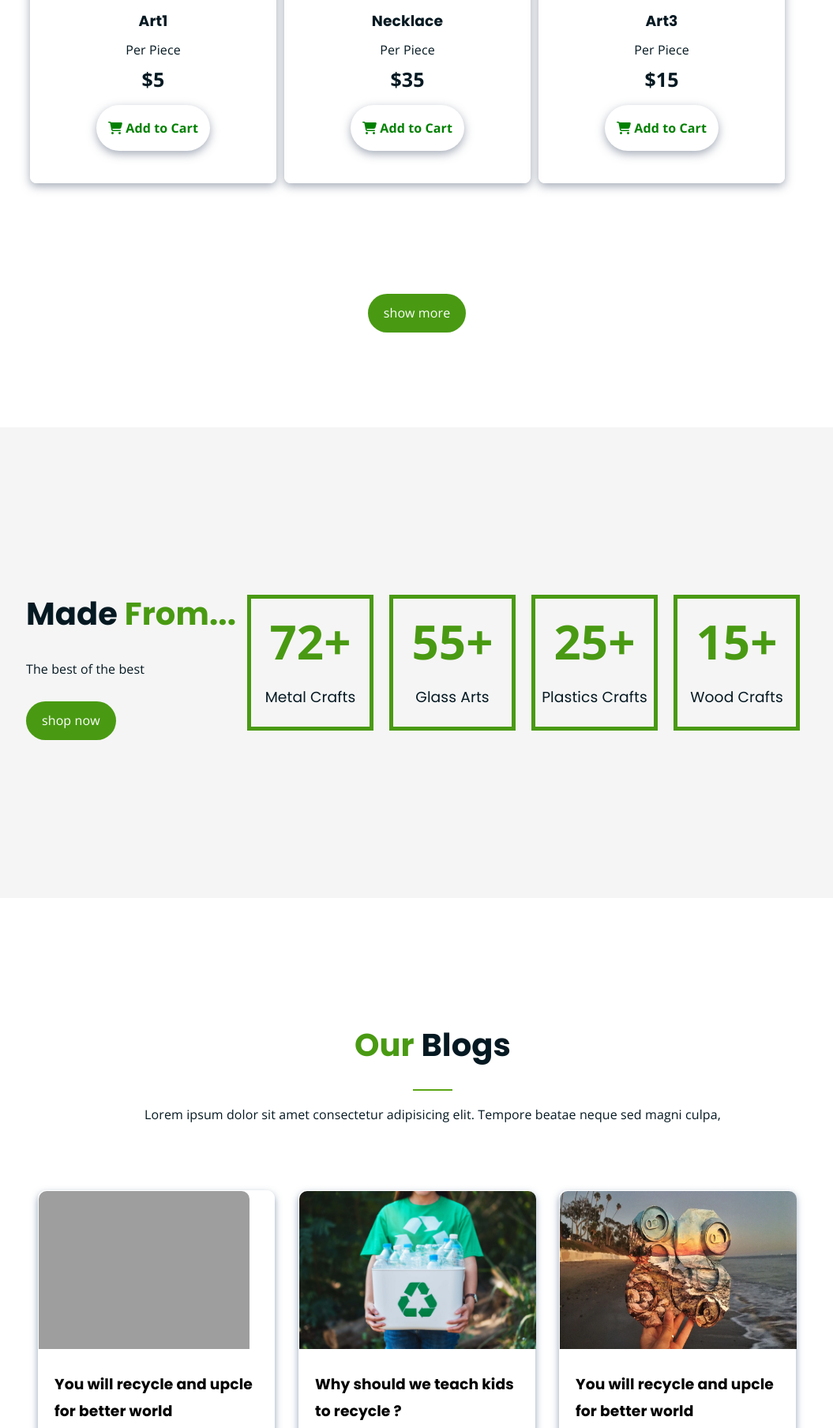
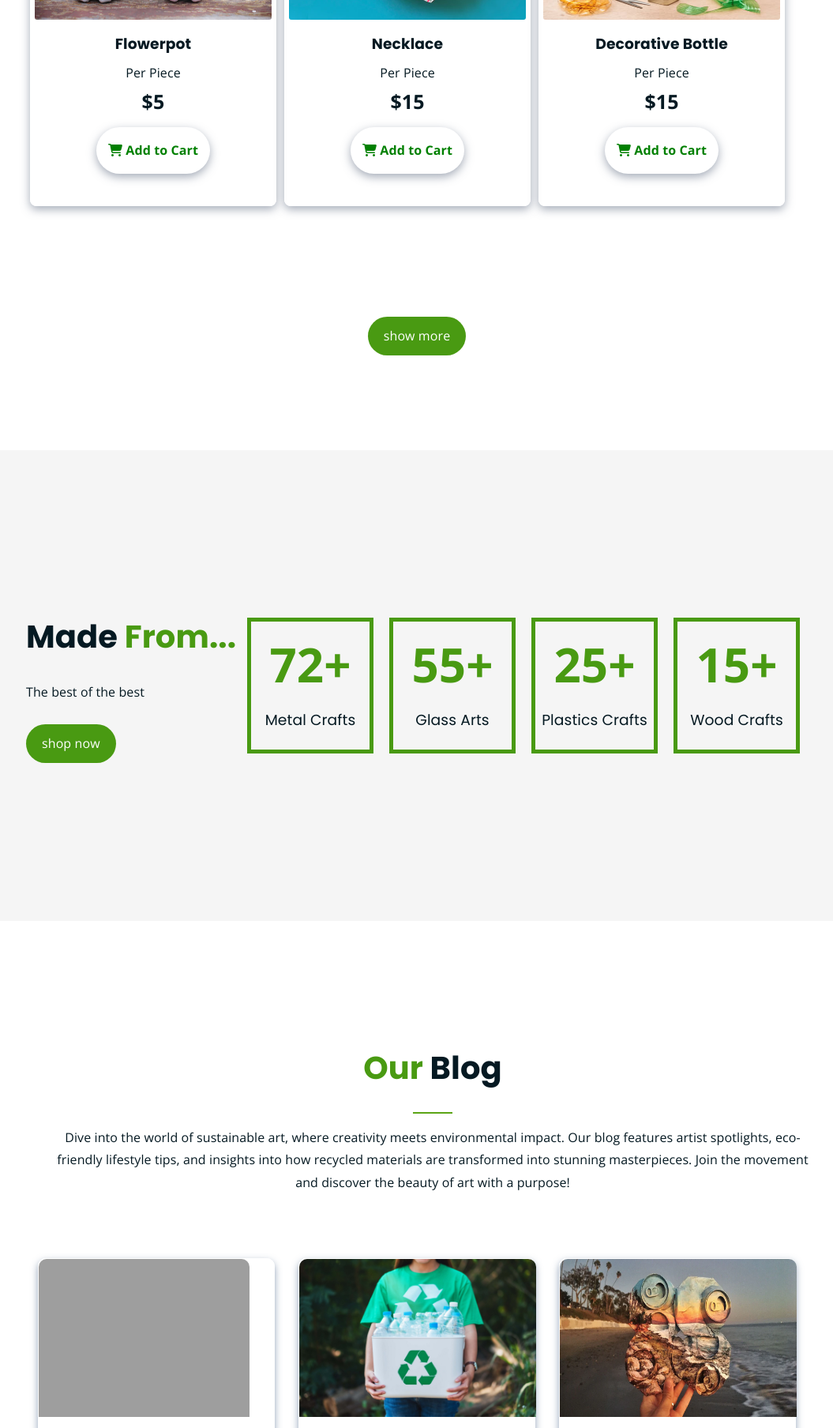
Before and after one commit to utatsineza/TransformerInnovationHub, a Django app: page / in a window 1280 px wide. Shown: the part 1712-3520 px from the top of the page at 79% size, without its empty margins (112-1167 px from the left). Run offline with Django 5.2, Linux system fonts and the light colour scheme; grey boxes are pictures that could not be loaded.

Commit message:
content edited

```diff
--- a/innovation_hub/webstore/templates/home.html
+++ b/innovation_hub/webstore/templates/home.html
@@ -2,15 +2,24 @@
 <!DOCTYPE html>
 <html lang="en">
   <head>
-    <meta charset="UTF-8">
-    <meta name="viewport" content="width=device-width, initial-scale=1.0">
+    <meta charset="UTF-8" />
+    <meta name="viewport" content="width=device-width, initial-scale=1.0" />
     <title>Transformer Innovation Hub</title>
-    <link rel="stylesheet" href="/static/styles/main.css">
-    <link rel="stylesheet" href="/static/styles/all.css">
-    <link rel="stylesheet" href="/static/styles/styles.css">
-    <link href="https://fonts.googleapis.com/css?family=Open+Sans:300,400,700" rel="stylesheet">
-	<link href="https://fonts.googleapis.com/css?family=Poppins:400,700&display=swap" rel="stylesheet">
-    <link rel="stylesheet" href="https://cdnjs.cloudflare.com/ajax/libs/font-awesome/6.5.1/css/all.min.css">
+    <link rel="stylesheet" href="/static/styles/main.css" />
+    <link rel="stylesheet" href="/static/styles/all.css" />
+    <link rel="stylesheet" href="/static/styles/styles.css" />
+    <link
+      href="https://fonts.googleapis.com/css?family=Open+Sans:300,400,700"
+      rel="stylesheet"
+    />
+    <link
+      href="https://fonts.googleapis.com/css?family=Poppins:400,700&display=swap"
+      rel="stylesheet"
+    />
+    <link
+      rel="stylesheet"
+      href="https://cdnjs.cloudflare.com/ajax/libs/font-awesome/6.5.1/css/all.min.css"
+    />
   </head>
   <body>
     <!-- header -->
@@ -22,7 +31,7 @@
               <!-- logo -->
               <div class="site-logo">
                 <a href="index.html">
-								<img src="static/img/logo.png" alt="logo" width="100px">
+                  <img src="static/img/logo.png" alt="logo" width="100px" />
                 </a>
               </div>
               <!-- logo -->
@@ -38,8 +47,12 @@
                 <ul class="nav-icon">
                   <li class="icons">
                     <div class="header-icons">
-										<a class="shopping-cart" href="{% url 'webstore:cart' %}"><i class="fas fa-shopping-cart"></i></a>
-										<a class="search-bar-icon" href="#"><i class="fas fa-search"></i></a>
+                      <a class="shopping-cart" href="{% url 'webstore:cart' %}"
+                        ><i class="fas fa-shopping-cart"></i
+                      ></a>
+                      <a class="search-bar-icon" href="#"
+                        ><i class="fas fa-search"></i
+                      ></a>
                     </div>
                   </li>
                 </ul>
@@ -80,7 +93,7 @@
           <div class="service-display">
             <div class="service">
               <div class="service-icon">
-                            <img src="static/img/qaulity.png" alt="">
+                <img src="static/img/qaulity.png" alt="" />
               </div>
               <div class="service-content">
                 <h4>High Quality</h4>
@@ -89,7 +102,7 @@
             </div>
             <div class="service">
               <div class="service-icon">
-                            <img src="static/img/shipping.png" alt="">
+                <img src="static/img/shipping.png" alt="" />
               </div>
               <div class="service-content">
                 <h4>Free Shipping</h4>
@@ -98,7 +111,7 @@
             </div>
             <div class="service">
               <div class="service-icon">
-                            <img src="static/img/customer-support.png" alt="">
+                <img src="static/img/customer-support.png" alt="" />
               </div>
               <div class="service-content">
                 <h4>24/7 Support</h4>
@@ -120,7 +133,13 @@
             <div class="section-title">
               <h3><span>Our</span> Products</h3>
               <div class="under-line"></div>
-                        <p>Lorem ipsum dolor sit amet consectetur adipisicing elit. Tempore beatae neque sed magni culpa, maxime molestiae reprehenderit minima.</p>
+              <p>
+                Explore a curated collection of artwork crafted from recycled
+                materials. Each piece tells a story of transformation—where
+                discarded waste becomes breathtaking creations. Support
+                eco-conscious artists and bring sustainability into your space
+                with one-of-a-kind masterpieces
+              </p>
             </div>
           </div>
         </div>
@@ -128,34 +147,46 @@
           <div class="product-block">
             <div class="product-item">
               <div class="product-image">
-                            <a href=""><img src="static/img/products/art-flower-glass.webp" alt=""></a>
+                <a href=""
+                  ><img src="static/img/products/art-flower-glass.webp" alt=""
+                /></a>
               </div>
-                        <h3>Art1</h3>
+              <h3>Flowerpot</h3>
               <p>Per Piece</p>
               <p class="product-price">$5</p>
-                        <a href="" class="cart-icon"><i class="fas fa-shopping-cart"></i> Add to Cart</a>
+              <a href="" class="cart-icon"
+                ><i class="fas fa-shopping-cart"></i> Add to Cart</a
+              >
             </div>
           </div>
           <div class="product-block">
             <div class="product-item">
               <div class="product-image">
-                            <a href=""><img src="static/img/products/art-necklace.webp" alt=""></a>
+                <a href=""
+                  ><img src="static/img/products/art-necklace.webp" alt=""
+                /></a>
               </div>
               <h3>Necklace</h3>
               <p>Per Piece</p>
-                        <p class="product-price">$35</p>
-                        <a href="" class="cart-icon"><i class="fas fa-shopping-cart"></i> Add to Cart</a>
+              <p class="product-price">$15</p>
+              <a href="" class="cart-icon"
+                ><i class="fas fa-shopping-cart"></i> Add to Cart</a
+              >
             </div>
           </div>
           <div class="product-block">
             <div class="product-item">
               <div class="product-image">
-                            <a href=""><img src="static/img/products/bottle.jpg" alt=""></a>
+                <a href=""
+                  ><img src="static/img/products/bottle.jpg" alt=""
+                /></a>
               </div>
-                        <h3>Art3</h3>
+              <h3>Decorative Bottle</h3>
               <p>Per Piece</p>
               <p class="product-price">$15</p>
-                        <a href="" class="cart-icon"><i class="fas fa-shopping-cart"></i> Add to Cart</a>
+              <a href="" class="cart-icon"
+                ><i class="fas fa-shopping-cart"></i> Add to Cart</a
+              >
             </div>
           </div>
         </div>
@@ -174,7 +205,7 @@
         <div class="row">
           <div class="featured-category-1">
             <div class="section-title">
-                        <h3 id="made-of-header">    Made <span> From... </span> </h3>
+              <h3 id="made-of-header">Made <span> From... </span></h3>
               <p>The best of the best</p>
               <div class="shop-now"><a href="">shop now</a></div>
             </div>
@@ -208,9 +239,15 @@
         <div class="row">
           <div class="blog-section-1">
             <div class="section-title">
-                        <h3><span>Our</span> Blogs</h3>
+              <h3><span>Our</span> Blog</h3>
               <div class="under-line"></div>
-                        <p>Lorem ipsum dolor sit amet consectetur adipisicing elit. Tempore beatae neque sed magni culpa, </p>
+              <p>
+                Dive into the world of sustainable art, where creativity meets
+                environmental impact. Our blog features artist spotlights,
+                eco-friendly lifestyle tips, and insights into how recycled
+                materials are transformed into stunning masterpieces. Join the
+                movement and discover the beauty of art with a purpose!
+              </p>
             </div>
           </div>
         </div>
@@ -219,12 +256,18 @@
             <div class="blog-content">
               <a href="">
                 <div class="news-image">
-                                <img src="/static/img/blog-img/blog-image-1.jpg" alt="">
+                  <img src="/static/img/blog-img/blog-image-1.jpg" alt="" />
                 </div>
               </a>
               <div class="blog-data-box">
-                            <h3><a href="">You will recycle and upcle for better world</a></h3>
-                            <p class="excerpt">Lorem, ipsum dolor sit amet consectetur adipisicing elit. Doloribus enim voluptatum eius, et.</p>
+                <h3>
+                  <a href="">You will recycle and upcyle for better world</a>
+                </h3>
+                <p class="excerpt">
+                  Through upcycling and recycling, we empower artists to
+                  transform discarded materials into stunning, sustainable
+                  masterpieces. Every creation is a step toward a...
+                </p>
                 <a href="">read more ></a>
               </div>
             </div>
@@ -233,12 +276,16 @@
             <div class="blog-content">
               <a href="">
                 <div class="news-image">
-                                <img src="/static/img/blog-img/blog-2.jpg" alt="">
+                  <img src="/static/img/blog-img/blog-2.jpg" alt="" />
                 </div>
               </a>
               <div class="blog-data-box">
                 <h3><a href="">Why should we teach kids to recycle ?</a></h3>
-                            <p class="excerpt">Lorem, ipsum dolor sit amet consectetur adipisicing elit. Doloribus enim voluptatum eius, et.</p>
+                <p class="excerpt">
+                  Teaching children to recycle fosters a sense of responsibility
+                  for the planet. It helps them understand the value of
+                  resources through upcycling...
+                </p>
                 <a href="">read more ></a>
               </div>
             </div>
@@ -247,12 +294,18 @@
             <div class="blog-content">
               <a href="">
                 <div class="news-image">
-                                <img src="/static/img/blog-img/blog-1.webp" alt="">
+                  <img src="/static/img/blog-img/blog-1.webp" alt="" />
                 </div>
               </a>
               <div class="blog-data-box">
-                            <h3><a href="">You will recycle and upcle for better world</a></h3>
-                            <p class="excerpt">Lorem, ipsum dolor sit amet consectetur adipisicing elit. Doloribus enim voluptatum eiuset.</p>
+                <h3>
+                  <a href="">You will recycle and upcle for better world</a>
+                </h3>
+                <p class="excerpt">
+                  Every discarded item has the potential for a second life.
+                  Through recycling, we turn waste into art, reducing
+                  environmental impact while fostering creativity...
+                </p>
                 <a href="">read more ></a>
               </div>
             </div>
@@ -273,21 +326,31 @@
         <div class="row">
           <div class="news-letter-head">
             <h3>Subscribe to our <span>Newsletter</span></h3>
-                    <p>Lorem ipsum dolor sit amet consectetur adipisicing elit. Officia ipsa a incidunt vitae aut voluptas, odit praesentium minima in perspiciatis commodi ipsam enim eos necessitatibus? Commodi officiis nihil porro cupiditate.</p>
+            <p>
+              Join our community of eco-conscious art lovers! Get exclusive
+              updates on new sustainable artworks, artist stories, and tips on
+              living a greener life. Be part of the movement that transforms
+              waste into beauty.
+              <br />Sign up now and stay connected!
+            </p>
           </div>
         </div>
         <div class="row">
           <div class="subscribe-form">
             <form action="" class="home-form">
-                        <input type="text" name="" id="email-field" placeholder="Enter email">
-                        <input type="submit" value="Subscribe" id="submit-button">
+              <input
+                type="text"
+                name=""
+                id="email-field"
+                placeholder="Enter email"
+              />
+              <input type="submit" value="Subscribe" id="submit-button" />
             </form>
           </div>
         </div>
       </div>
     </div>
     <!-- end news-letter -->
-
 
     <!-- footer -->
     <footer class="main-footer">
@@ -297,7 +360,14 @@
             <div class="upper-footer">
               <div class="footer-section">
                 <h2 class="footer-heading">About <span>Us</span></h2>
-                            <p>Lorem ipsum, dolor sit amet consectetur adipisicing elit. Doloribus nostrum repellat placeat. Libero, voluptates. Architecto nulla repellendus quisquam ducimus quae laudantium maxime alias, quos hic eveniet! Quos atque dolorem labore?Lorem ipsum dolor sit amet, consectetur adipisicing elit. Deleniti molestiae adipisci iste nemo error enim exercitationem, </p>
+                <p>
+                  We are a platform that bridges the gap between pollution and
+                  art, empowering artists who transform recycled materials into
+                  breathtaking masterpieces. Our mission is to give these
+                  creators visibility while promoting sustainable living through
+                  ethical commerce. Join us in turning waste into wonder—one
+                  artwork at a time.
+                </p>
               </div>
               <div class="footer-section">
                 <h2 class="footer-heading">Quick Links</h2>
@@ -319,7 +389,12 @@
               </div>
             </div>
             <div class="copyright">
-                        <div><p> &copy; 2025 <span>Transformer Innovation Hub</span> | All rights reserved</p></div>
+              <div>
+                <p>
+                  &copy; 2025 <span>Transformer Innovation Hub</span> | All
+                  rights reserved
+                </p>
+              </div>
               <div class="social-icon">
                 <ul>
                   <li>facebook</li>
@@ -336,10 +411,11 @@
     <!-- end footer -->
     <!-- script -->
     <script>
-        window.addEventListener("scroll", function() {
+      window.addEventListener("scroll", function () {
         let navbar = document.querySelector(".top-header-area");
-            if (window.scrollY > 30) {  // Adjust this value based on when you want the effect to happen
-                navbar.style.backgroundColor = "rgba(7, 33, 46, 0.98)";  // Dark transparent background
+        if (window.scrollY > 30) {
+          // Adjust this value based on when you want the effect to happen
+          navbar.style.backgroundColor = "rgba(7, 33, 46, 0.98)"; // Dark transparent background
         } else {
           navbar.style.backgroundColor = "transparent";
         }
```
Also changed, not shown: innovation_hub/webstore/templates/about.html (+32 -15 lines), innovation_hub/webstore/templates/contact.html (+24 -11 lines), innovation_hub/webstore/templates/shop.html (+81 -58 lines), innovation_hub/webstore/static/img/products/BobJeans.jpg (added), innovation_hub/webstore/static/img/products/Decobottle.jpg (added), innovation_hub/webstore/static/img/products/Face1.jpg (added), innovation_hub/webstore/static/img/products/Paint.jpg (added), innovation_hub/webstore/static/img/products/chair.jpg (added), innovation_hub/webstore/static/img/products/comfyseat.jpg (added), innovation_hub/webstore/static/img/products/glass.jpg (added), innovation_hub/webstore/static/img/products/item3.jpg (added), innovation_hub/webstore/static/img/products/item4.jpg (added), innovation_hub/webstore/static/img/products/item5.jpg (added), innovation_hub/webstore/static/img/products/jeansBags.jpg (added), 4 more files. Lines whose indentation alone changed are shown as unchanged.
